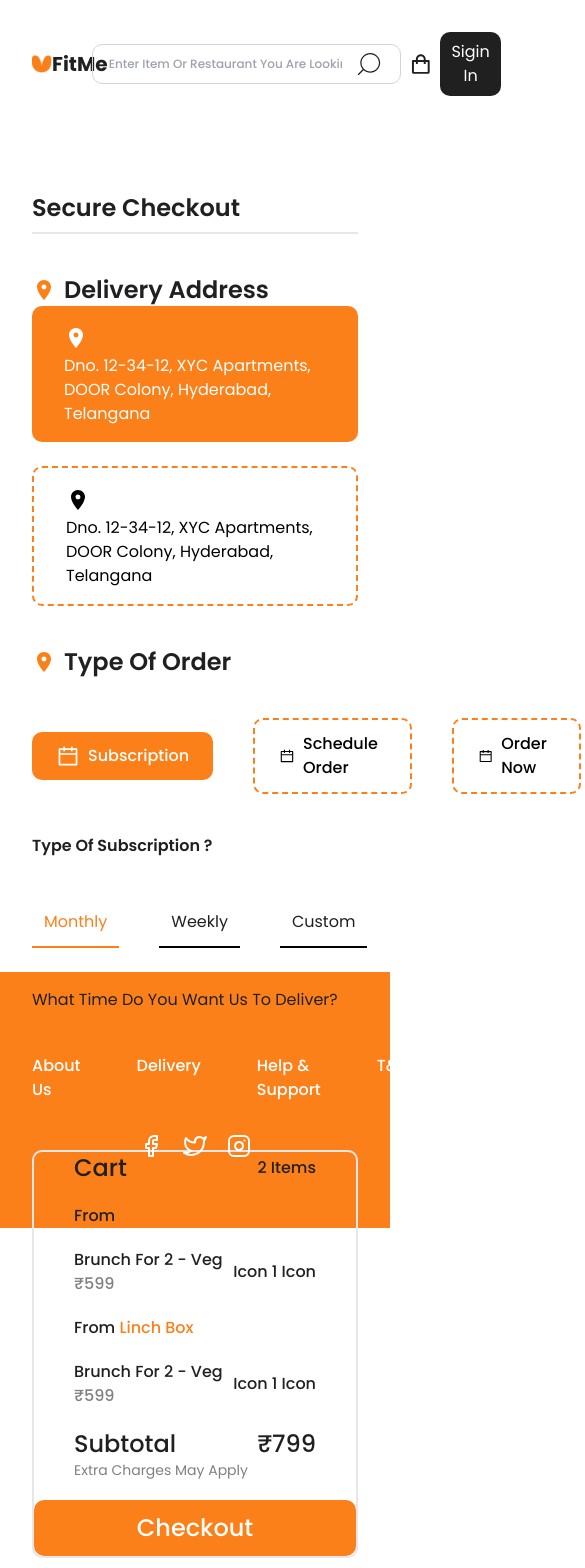
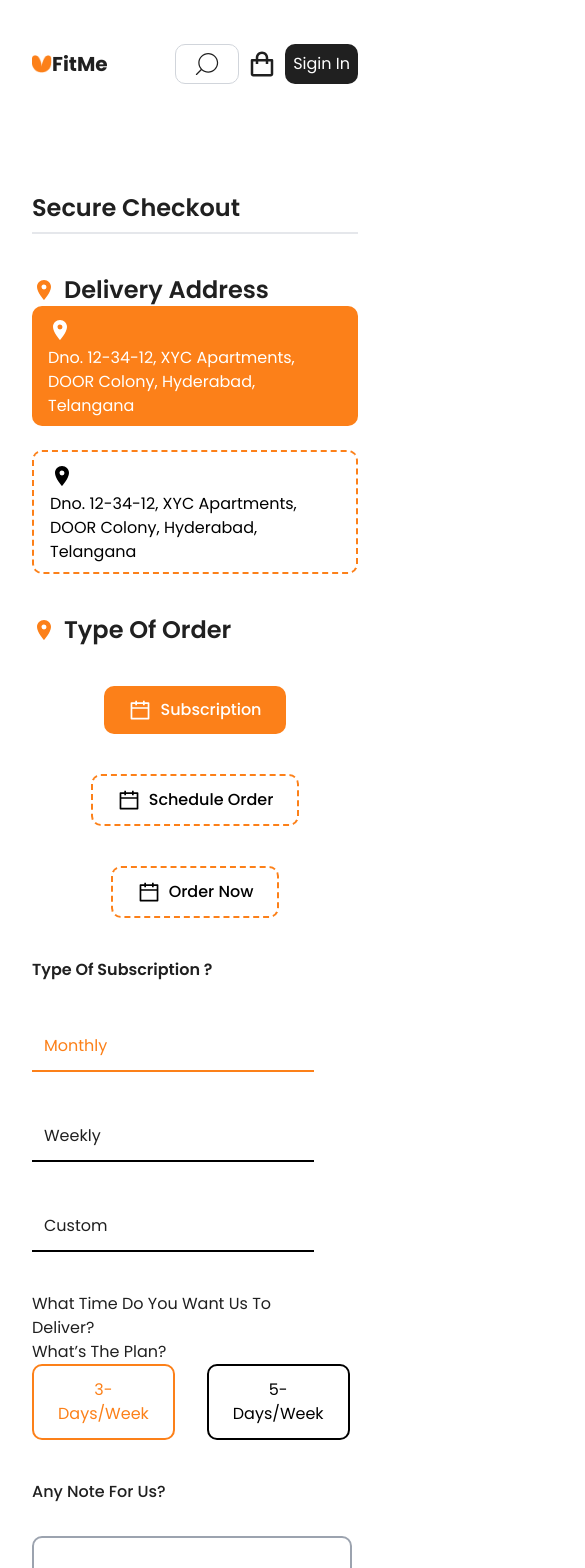
Before and after one commit to Enas-Sello/alexon-fitme, a React (Create React App) app: page /CheckOut in a window 390 px wide. Shown: the top 1568 px of the page, 585 px wide, since content can reach past the window. Built offline with nearby package versions, Linux system fonts and the light colour scheme.

Commit message:
responsive

```diff
--- a/src/components/Cart.jsx
+++ b/src/components/Cart.jsx
@@ -3,7 +3,7 @@ import Button from './Button';
 
 const Cart = () => {
   return (
-    <div className=" border-2 rounded-lg md:border-none flex-2 w-full font-medium">
+    <div className=" border p-2 rounded-lg md:border-none flex-2 w-full font-medium">
       <div className="flex justify-between px-10 items-center mb-5">
         <h5 className=" text-2xl">cart</h5>
         <p className="text-base">2 items</p>
--- a/src/components/Footer.jsx
+++ b/src/components/Footer.jsx
@@ -5,11 +5,11 @@ import { Link } from 'react-router-dom';
 const Footer = () => {
   return (
     <div className=" section__padding bg-secondaryColor h-64 flex flex-col items-center justify-center">
-      <div className="flex  w-full justify-between items-center">
+      <div className="flex flex-col md:flex-row w-full justify-between items-center">
         <div>
           <img src={logowhite} alt="logo" className="w-full object-cover " />
         </div>
-        <div className="flex gap-14  font-medium text-base">
+        <div className="flex gap-3 lg:gap-14  font-medium text-sm lg:text-base">
           <p className="text-white">About us</p>
           <p className="text-white">Delivery</p>
           <p className="text-white">Help & Support</p>
--- a/src/components/Navbar.jsx
+++ b/src/components/Navbar.jsx
@@ -16,7 +16,7 @@ const Navbar = () => {
       <div className=" flex justify-between gap-2 items-center">
         <div className="flex justify-between gap-3 items-center border border-gray-300 rounded-lg px-4 py-1">
           <input
-            className="lg:w-[450px] font-medium text-xs md:text-base"
+            className="lg:w-[450px] font-medium text-xs md:text-base hidden md:block"
             type="text"
             placeholder="Enter item or restaurant you are looking for"
           />
--- a/src/container/CheckOut.jsx
+++ b/src/container/CheckOut.jsx
@@ -5,11 +5,11 @@ import { AiOutlineCalendar } from 'react-icons/ai';
 import Button from '../components/Button';
 const CheckOut = () => {
   return (
-    <div className="w-full h-screen section__padding ">
+    <div className="w-full h-full section__padding ">
       <h2 className="font-semibold text-2xl w-full border-b-2 pb-2 mb-10">
         Secure Checkout
       </h2>
-      <div className="w-full h-full flex flex-col md:flex-row justify-between ">
+      <div className="w-full h-full flex flex-col lg:flex-row justify-between ">
         <div className="flex-1 mb-2">
           {/* adress */}
           <div className="flex flex-col">
@@ -18,14 +18,14 @@ const CheckOut = () => {
               <h3>Delivery address</h3>
             </div>
             <div className="flex flex-col md:flex-row gap-6">
-              <div className="flex flex-col bg-secColor py-4 px-8 rounded-lg">
+              <div className="flex flex-col bg-secColor py-2 px-4 lg:py-4 lg:px-8 rounded-lg">
                 <MdPlace className="fill-white w-6 h-8" />
                 <p className="text-white w-72">
                   Dno. 12-34-12, XYC Apartments, DOOR Colony, Hyderabad,
                   Telangana
                 </p>
               </div>
-              <div className="flex flex-col border-2 border-dashed border-secColor py-4 px-8 rounded-lg">
+              <div className="flex flex-col border-2 border-dashed border-secColor py-2 px-4 lg:py-4 lg:px-8 rounded-lg">
                 <MdPlace className="fill-black w-6 h-8" />
                 <p className="text-black w-72">
                   Dno. 12-34-12, XYC Apartments, DOOR Colony, Hyderabad,
@@ -35,12 +35,12 @@ const CheckOut = () => {
             </div>
           </div>
           {/* order */}
-          <div className="mt-10">
-            <div className=" font-semibold text-2xl flex items-center gap-2 mb-10">
+          <div className="mt-10 ">
+            <div className=" font-semibold text-2xl flex  items-center gap-2 mb-10">
               <MdPlace className="fill-secColor w-6 h-8" />
               <h3>Type of Order</h3>
             </div>
-            <div className="flex items-center gap-10">
+            <div className="flex flex-col md:flex-row items-center gap-10">
               <div className="flex items-center bg-secColor py-3 px-6 rounded-lg gap-2">
                 <AiOutlineCalendar className="fill-white w-6 h-6" />
                 <p className="text-white font-medium ">Subscription</p>
@@ -56,13 +56,13 @@ const CheckOut = () => {
             </div>
           </div>
           {/* subscription */}
-          <div className="mt-10 flex gap-72">
-            <div>
+          <div className="mt-10 flex flex-col md:flex-row justify-between mr-8">
+            <div className='mr-3'>
               {' '}
               <div className=" font-semibold text-base mb-10">
                 <h3>Type of subscription ?</h3>
               </div>
-              <div className="flex gap-10 ">
+              <div className="flex flex-col md:flex-row  gap-10 ">
                 <h5 className="border-b-2 p-3 border-secColor text-secColor">
                   Monthly
                 </h5>
@@ -78,7 +78,7 @@ const CheckOut = () => {
               {/* plan */}
               <div className="flex flex-col">
                 <h5>What’s the plan?</h5>
-                <div className="flex gap-10">
+                <div className="flex gap-8">
                   <Button
                     class={
                       'text-secColor py-3 px-6 rounded-lg border-2 border-secColor'
@@ -96,7 +96,11 @@ const CheckOut = () => {
               {/* form */}
               <div className="mt-10 font-medium">
                 <h3>Any Note for us?</h3>
-                <input type="text" placeholder="Type you note here" className=' w-80 h-28 p-2 border-2 border-gray-400 rounded-lg mt-8'/>
+                <input
+                  type="text"
+                  placeholder="Type you note here"
+                  className=" w-80 h-28 p-2 border-2 border-gray-400 rounded-lg mt-8"
+                />
               </div>
             </div>
           </div>
--- a/src/container/RestaurantPage.jsx
+++ b/src/container/RestaurantPage.jsx
@@ -11,12 +11,12 @@ import Cart from '../components/Cart';
 const RestaurantPage = () => {
   return (
     <div className=" w-full h-full flex flex-col mt-10 ">
-      <div className="bg-mainColor h-72  flex items-center justify-start gap-10 p-10">
+      <div className="bg-mainColor h-72  flex  items-center justify-start gap-10 p-10">
         <div>
           <img
             src={Restaurant}
             alt="Restaurant"
-            className="  object-cover w-full"
+            className=" object-cover w-full hidden md:block"
           />
         </div>
         <div className="flex flex-col justify-between item-center gap-10">
@@ -27,7 +27,7 @@ const RestaurantPage = () => {
             North Indian, Punjabi
           </p>
           <div className="flex items-center justify-between w-full">
-            <div className="border-r-2 pr-6">
+            <div className="border-none md:border-r-2 pr-6">
               <div className="flex items-center">
                 <AiFillStar className="fill-green-500" />
                 <p className="text-white">4.0</p>
@@ -37,7 +37,7 @@ const RestaurantPage = () => {
                 <p className="text-white">ratings</p>
               </div>
             </div>
-            <div className="flex-col border-r-2 pr-6">
+            <div className="flex-col border-none md:border-r-2 pr-6">
               <p className="text-white">30 mins</p>
               <p className="text-white">Delivery Time</p>
             </div>
@@ -47,7 +47,7 @@ const RestaurantPage = () => {
             </div>
           </div>
         </div>
-        <div className=" hidden lg:block border-2 border-dashed border-secColor w-1/3 h-[184px] p-7 rounded-lg">
+        <div className=" hidden lg:block border-2 border-dashed border-secColor w-2/4 h-[184px] p-7 rounded-lg">
           <p className=" font-medium text-2xl text-secColor">offers</p>
           <div className="flex items-center gap-2 my-6">
             <img src={percent} alt="offer" className=" object-contain" />
@@ -65,8 +65,8 @@ const RestaurantPage = () => {
       </div>
       {/* Recommended */}
       <div className="text-black relative h-full border-2">
-        <div className=" absolute -top-5 left-[32%] ">
-          <div className="flex gap-4">
+        <div className=" absolute -top-5 left-20 md:left-[32%] ">
+          <div className="flex flex-col md:flex-row gap-4">
             <div className="flex justify-between gap-3  shadow items-center  rounded-lg px-10 py-3 bg-white">
               <input
                 type="text"
@@ -82,8 +82,8 @@ const RestaurantPage = () => {
           </div>
         </div>
         <div className=" section__padding section__margin flex flex-col md:flex-row justify-between w-full">
-          <div className="border-2 rounded-lg md:border-none mb-2 flex-2">
-            <div className="flex flex-col">
+          <div className="border rounded-lg md:border-none mb-2 hidden lg:flex">
+            <div className="flex flex-col justify-center items-center ">
               <Link
                 to={''}
                 className="active:text-secColor text-secColor text-base font-medium mb-2"
@@ -103,23 +103,24 @@ const RestaurantPage = () => {
                 Biriyani Box
               </Link>
             </div>
-            <div className=' absolute top-28 left-56 after:content-[""] bg-gray-400 w-[.2px] h-[480px] '></div>
+            {/* info */}
+            <div className='hidden md:block absolute top-28 left-56 after:content-[""] bg-gray-400 w-[.2px] h-[480px] '></div>
           </div>
-          <div className="  border-2 rounded-lg md:border-none mb-2 flex-3 ">
-            <div className="flex items-start justify-between gap-5 mx-10">
+          <div className="  border rounded-lg md:border-none mb-2 flex ">
+            <div className="flex flex-col md:flex-row md:items-start justify-center md:justify-between gap-5 mx-10">
               <div className="flex-1">
                 <h4 className=" font-medium text-xl">
                   Brunch for 2 - Veg (Save upto Rs.45)
                 </h4>
                 <p className="font-medium text-base">₹599</p>
-                <p className="text-base font-normal text-lightGray w-3/4">
+                <p className="text-base font-normal text-lightGray md:w-3/4">
                   Brunch: One meal to rule them all! Grab this mega saver combo
                   with your choice of 2 veg wraps, Aloo Paratha (2 pcs), chole
                   and Curd lunchbox and 2 choco lava cakes. This is just bliss
                   on a plate!
                 </p>
               </div>
-              <div className="flex flex-col justify-center items-center">
+              <div className="flex flex-col justify-center items-center p-1">
                 <img src={restaurantpage} alt="" />
                 <Button
                   class={
```
Also changed, not shown: src/assets/personalized.png (deleted).
